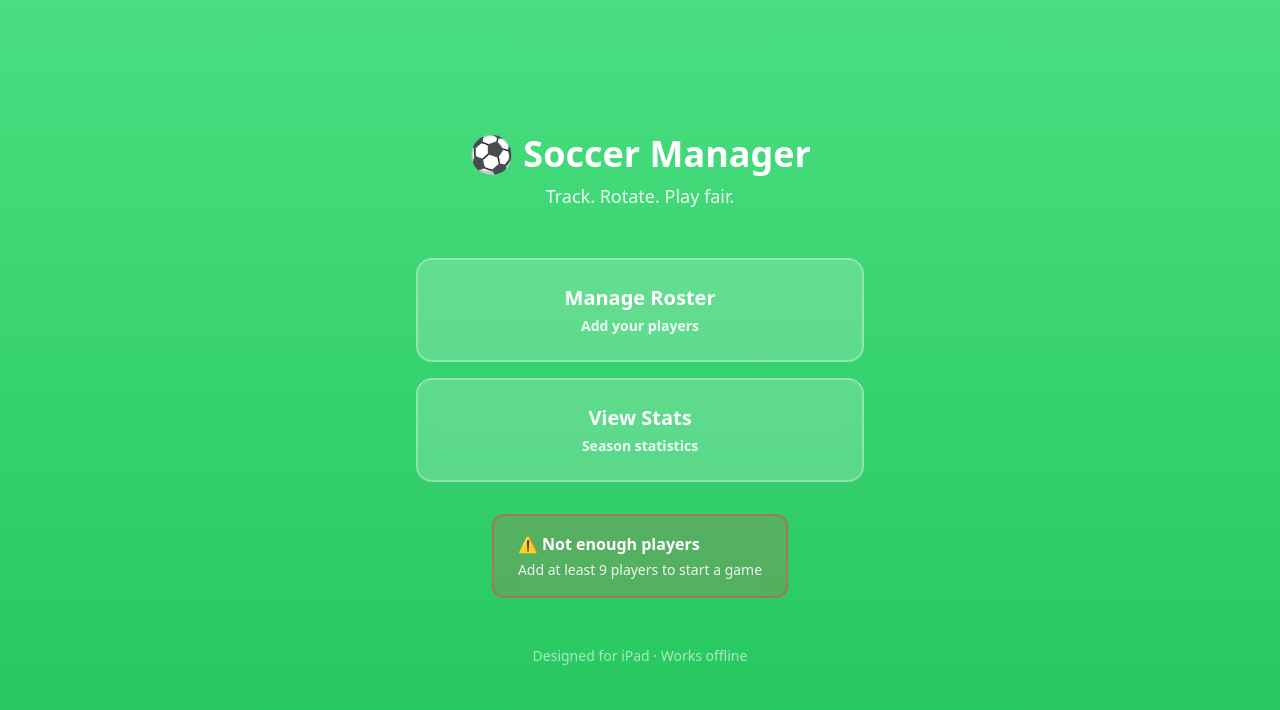
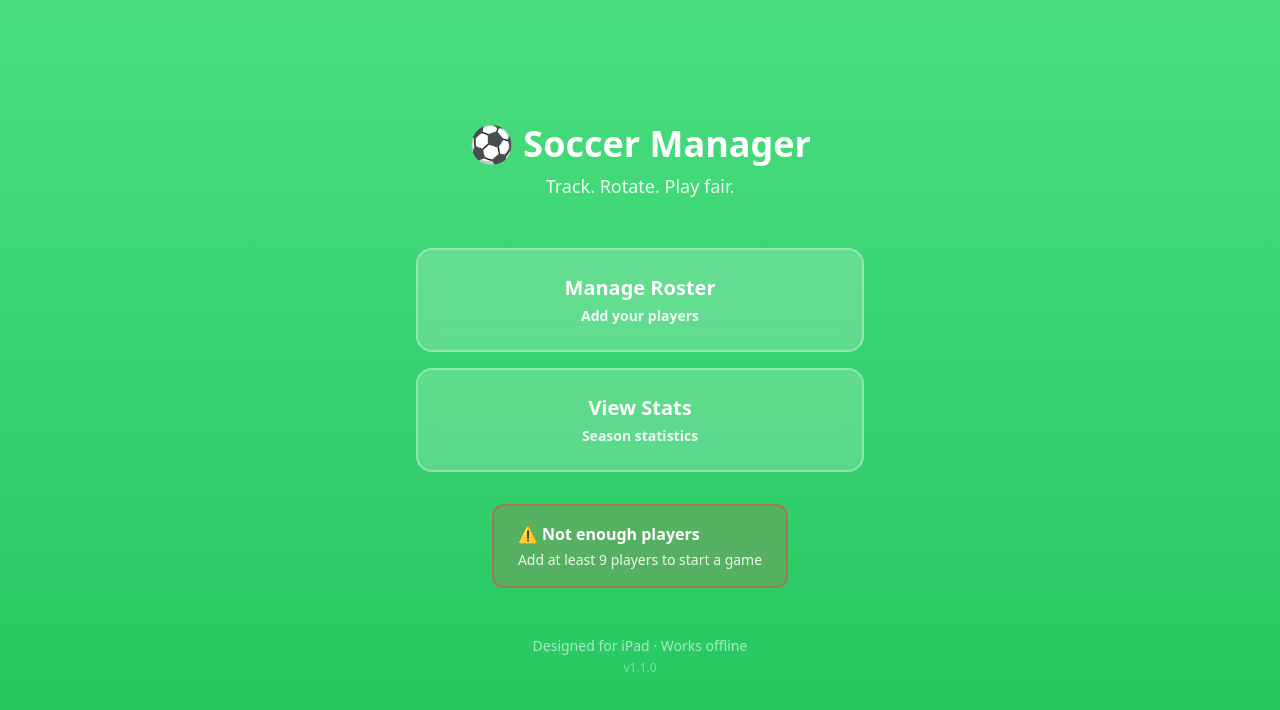
Before and after one commit to jeremybrice/soccer-game-manager, a React (Vite) app: page / in a window 1280 px wide. Shown: the top 710 px of the page. Built offline with nearby package versions, Linux system fonts and the light colour scheme.

Commit message:
chore: Update version to 1.1.0 in package.json and display in HomeView footer

```diff
--- a/package.json
+++ b/package.json
@@ -1,7 +1,7 @@
 {
   "name": "soccer-game-manager",
   "private": true,
-  "version": "0.0.0",
+  "version": "1.1.0",
   "type": "module",
   "scripts": {
     "dev": "vite",
--- a/src/components/home/HomeView.tsx
+++ b/src/components/home/HomeView.tsx
@@ -87,6 +87,7 @@ export default function HomeView() {
       {/* Footer */}
       <div className="mt-12 text-white/60 text-sm text-center">
         <p>Designed for iPad · Works offline</p>
+        <p className="text-white/40 text-xs mt-1">v1.1.0</p>
       </div>
     </div>
   );
```
